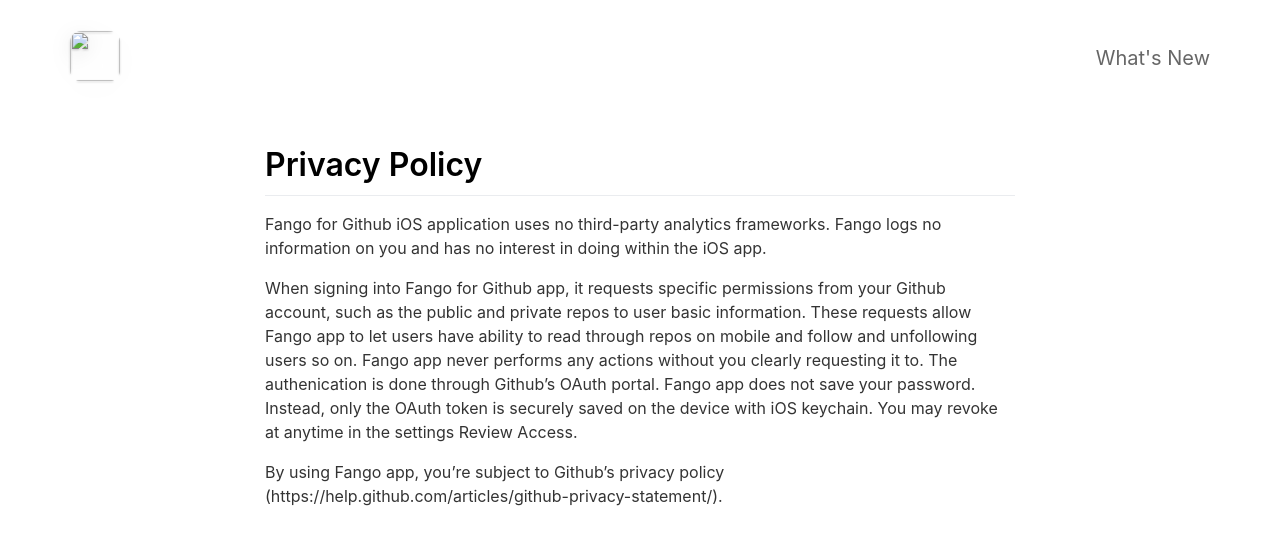
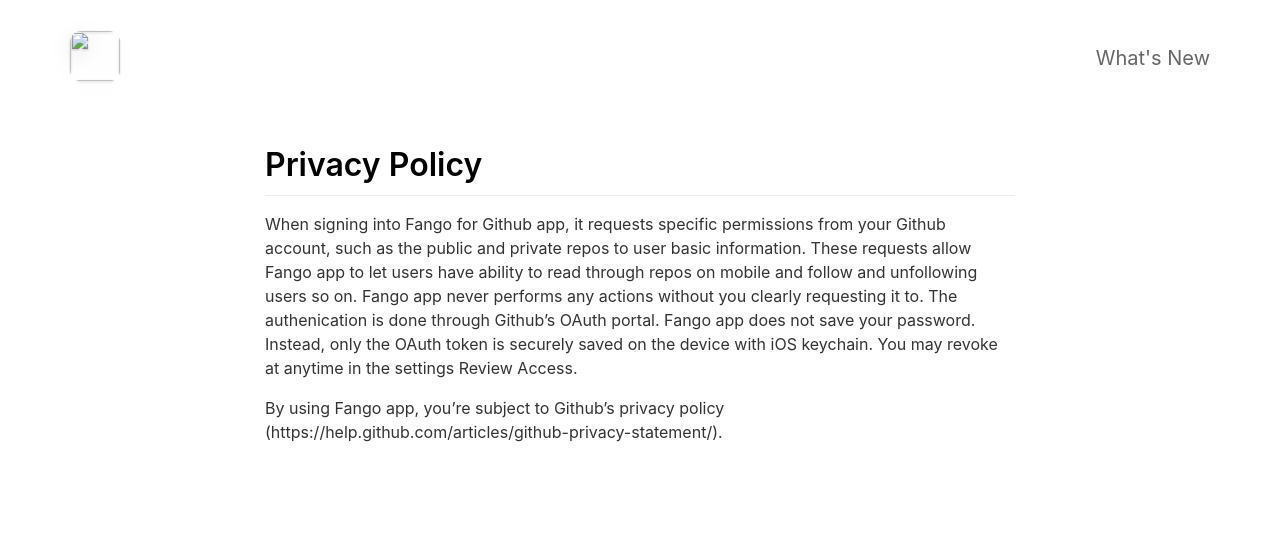
Before and after one commit to fango-app/fango-app.github.io, a Jekyll site: the page built from _pages/privacypolicy.md, in a window 1280 px wide. Shown: the top 545 px of the page. Built offline with Jekyll 4.4.1, drawn with Linux system fonts in a browser that asks for light colours; nearby versions of some CDN libraries.

Commit message:
update policy

```diff
--- a/_pages/privacypolicy.md
+++ b/_pages/privacypolicy.md
@@ -5,7 +5,6 @@
 ---
 
 # Privacy Policy
-Fango for Github iOS application uses no third-party analytics frameworks. Fango logs no information on you and has no interest in doing within the iOS app.
 
 When signing into Fango for Github app, it requests specific permissions from your Github account, such as the public and private repos to user basic information. These requests allow Fango app to let users have ability to read through repos on mobile and follow and unfollowing users so on.   Fango app never performs any actions without you clearly requesting it to. The authenication is done through Github's OAuth portal. Fango app does not save your password. Instead, only the OAuth token is securely saved on the device with iOS keychain. You may revoke at anytime in the settings Review Access.
 
```
